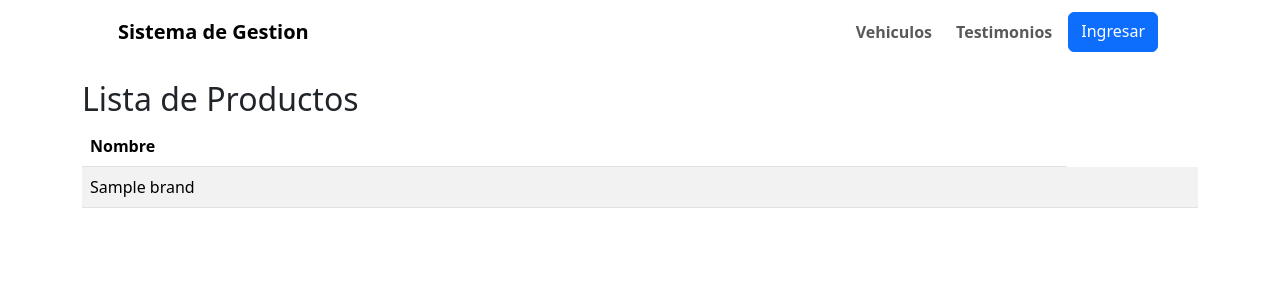
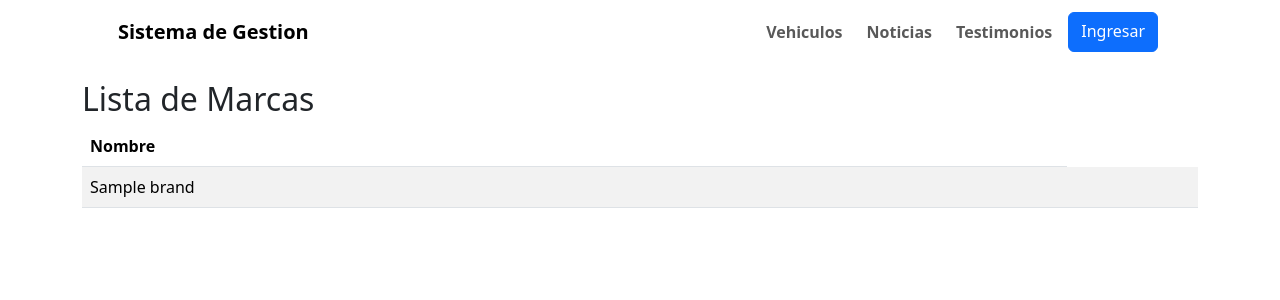
Before and after one commit to ferrchazarreta/sistema_gestion, a Django app: page /vehiculos/brand/ in a window 1280 px wide. Shown: the top 300 px of the page. Run offline with Django 5.2, Linux system fonts and the light colour scheme; tables that the repository leaves empty hold one stand-in row (values such as "Sample post").

Commit message:
fix de rutas

```diff
--- a/home/templates/home/base.html
+++ b/home/templates/home/base.html
@@ -27,6 +27,9 @@
                     <ul class="navbar-nav ms-auto mb-2 mb-lg-0">
                         <li class="nav-item m-1">
                             <a class="nav-link fw-bold" href="{% url 'vehiculo_list' %}">Vehiculos</a>
+                        </li>
+                        <li class="nav-item m-1">
+                            <a class="nav-link fw-bold" href="{% url 'noticias_list' %}">Noticias</a>
                         </li>
                         <li class="nav-item m-1" href="">
                             <a class="nav-link fw-bold" href="">Testimonios</a>
--- a/vehiculos/templates/brands/list.html
+++ b/vehiculos/templates/brands/list.html
@@ -1,7 +1,7 @@
 {% extends "home/base.html" %}
 {% block content %}
 <div class="container mt-3">
-    <h2>Lista de Productos</h2>
+    <h2>Lista de Marcas</h2>
     {% if user.is_staff %}
       <a href="{% url 'brand_create' %}" class="btn btn-primary mb-3">Crear Marca</a>
     {% endif %}
--- a/vehiculos/templates/vehiculos/list.html
+++ b/vehiculos/templates/vehiculos/list.html
@@ -5,9 +5,9 @@
     {% if user.is_staff %}
         <a href="{% url 'vehiculo_create' %}" class="btn btn-primary mb-3">Agregar Auto</a>
         <a href="{% url 'brand_list' %}" class="btn btn-primary mb-3">Agregar Marca</a>
-
+        <a href="{% url 'model_list' %}" class="btn btn-primary mb-3">Agregar Modelo</a>
         <a href="{% url 'fuel_list' %}" class="btn btn-primary mb-3">Agregar Tipo de combustible</a>
-
+        <a href="{% url 'country_list' %}" class="btn btn-primary mb-3">Agregar Pais</a>
     {% endif %}
     <div class="container d-flex justify-content-center flex-wrap">
       {% for car in cars %}
```
Also changed, not shown: vehiculos/urls.py (+8 -8 lines), media/vehiculos_images/mustang_MdMBIi8.jpeg (added).
